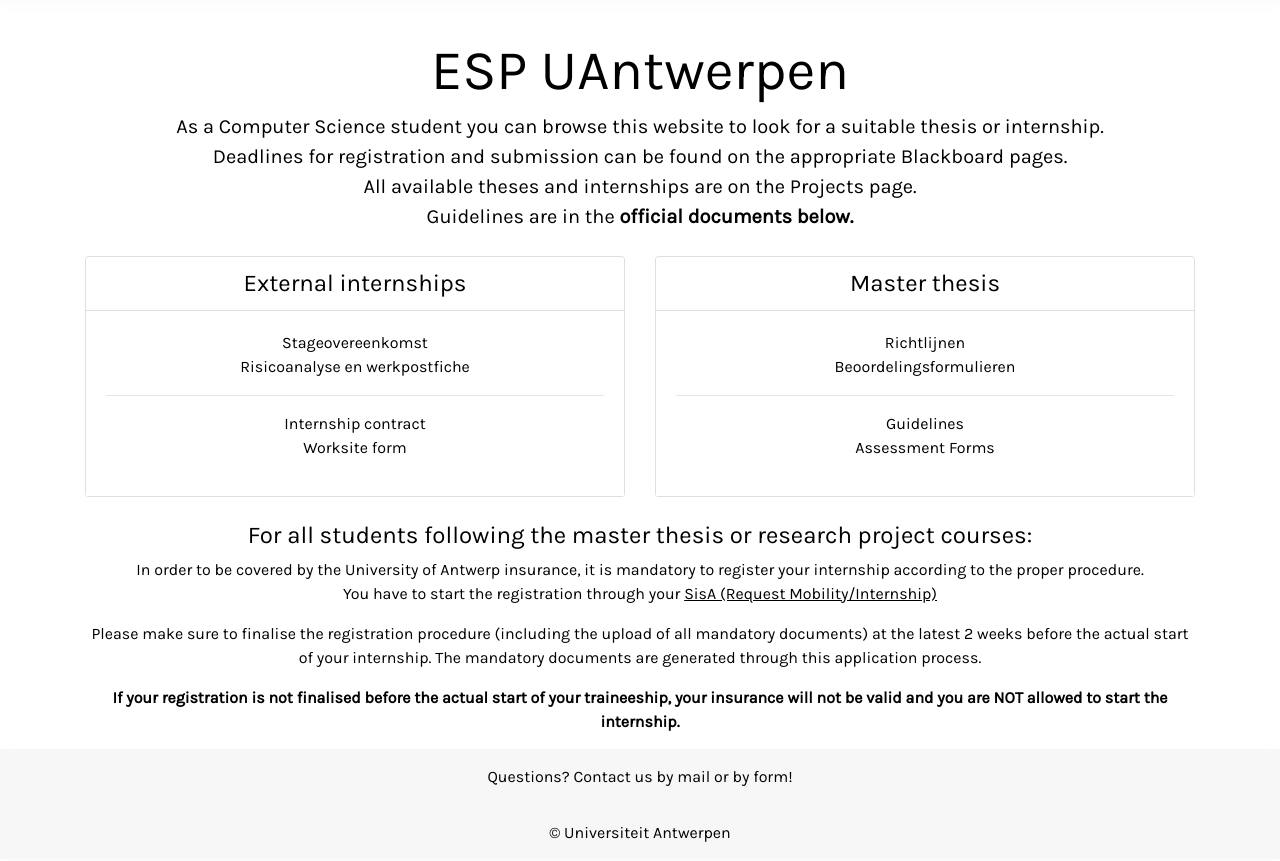
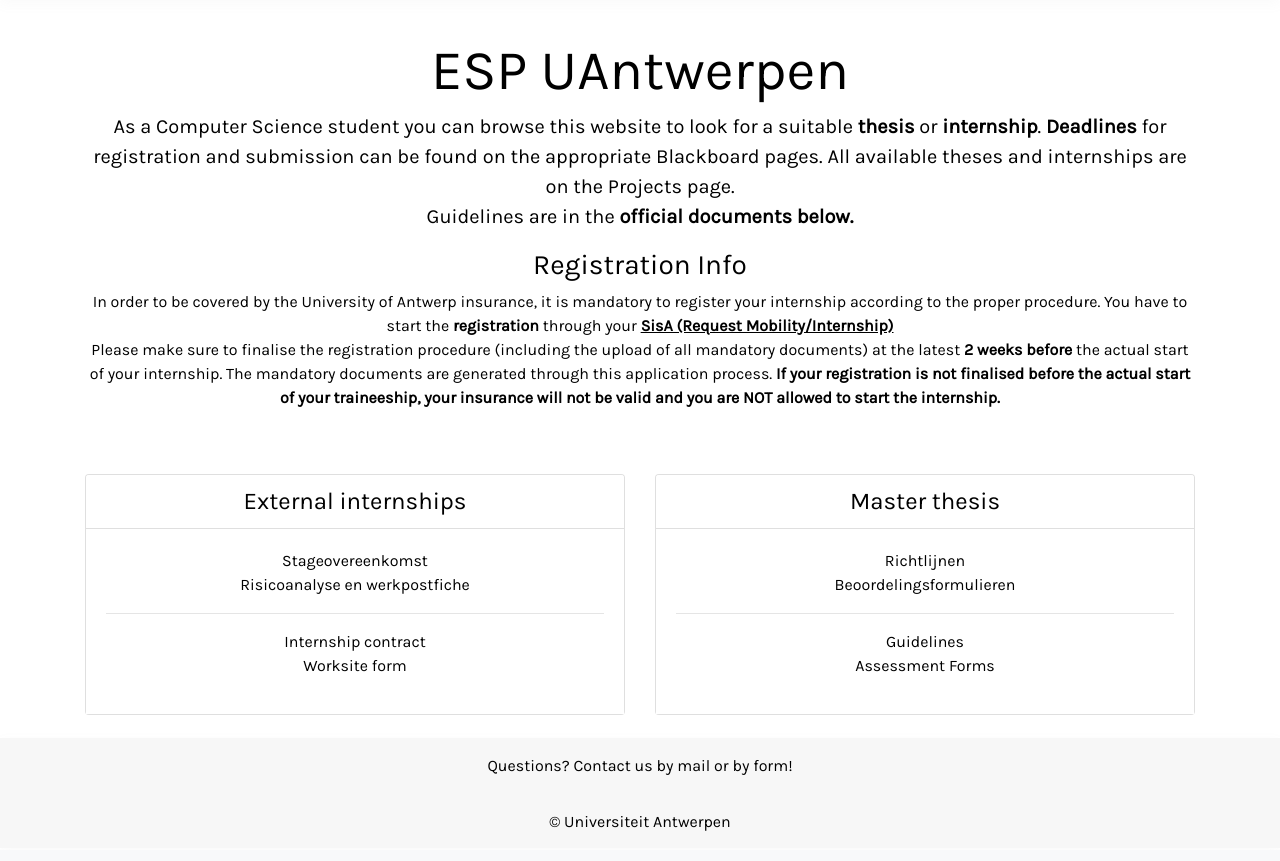
Before and after one commit to StephenPauwels/esp-uantwerpen, a Flask app: page / in a window 1280 px wide. Shown: the part 63-924 px from the top of the page. After the commit the page ends 894 px from the top, so only its background shows below. Run offline with Flask 2, Linux system fonts and the light colour scheme; some libraries are stand-ins or nearby versions.

Commit message:
Home content styling

```diff
--- a/src/main.py
+++ b/src/main.py
@@ -88,7 +88,8 @@
 @login_manager.user_loader
 def load_user(user_id):
     u = ldap.get_user(user_id)
-    if user_id == 's0173496':
+    extra_admins = config_data.get('student-admins', [])
+    if user_id in extra_admins:
         u.role = 'admin'
     return u
 
--- a/src/templates/home_content_en.html
+++ b/src/templates/home_content_en.html
@@ -2,19 +2,44 @@
     <h1 class="display-4">
         ESP UAntwerpen
     </h1>
- <p style="font-size: 1.25em;">
-  As a Computer Science student you can browse this website to look for a suitable thesis or internship.
-  <br/>
-  Deadlines for registration and submission can be found on the appropriate Blackboard pages.
-  <br/>
+    <p style="font-size: 1.25rem">
+        As a Computer Science student you can browse this website to look for a suitable <strong>thesis</strong> or <strong>internship</strong>.
+        <strong>Deadlines</strong> for registration and submission can be found on the appropriate Blackboard pages.
         All available theses and internships are on the Projects page.
-  <br/>
+        <br>
         Guidelines are in the
         <strong>
             official documents below.
         </strong>
     </p>
+
+    <h3>
+        Registration Info
+    </h3>
+    <p>
+        In order to be covered by the University of Antwerp insurance, it is mandatory to register your internship according
+        to the proper procedure.
+        You have to start the <strong>registration</strong> through your
+        <strong>
+        <u>
+            <a href="https://studhelp.uantwerpen.be/ro_helpdesk/knowledgebase.php?article=229">
+                SisA (Request Mobility/Internship)
+            </a>
+        </u>
+    </strong>
+        <br>
+        Please make sure to finalise the registration procedure (including the upload of all mandatory documents)
+        at the latest <strong>2 weeks before</strong> the actual start of your internship.
+        The mandatory documents are generated through this application process.
+        <strong>
+        If your registration is not finalised before the actual start of your traineeship, your insurance will not be
+        valid and you are NOT allowed to start the internship.
+        </strong>
+    </p>
+
+    <br>
 </div>
+
 <div class="card-deck my-4 text-center">
     <div class="card">
         <div class="card-header">
@@ -177,22 +202,3 @@
         </div>
     </div>
 </div>
-<div class="text-center">
-
- <h4>
-For all students following the master thesis or research project courses:
-</h4>
-In order to be covered by the University of Antwerp insurance, it is mandatory to register your internship according to the proper procedure.
-  <p >
-You have to start the registration through your
-<u><a href="https://studhelp.uantwerpen.be/ro_helpdesk/knowledgebase.php?article=229">SisA (Request Mobility/Internship)</a></u>
-  <p>
-Please make sure to finalise the registration procedure (including the upload of all mandatory documents)
-at the latest 2 weeks before the actual start of your internship.
-The mandatory documents are generated through this application process.
-  <p><strong>
-If your registration is not finalised before the actual start of your traineeship, your insurance will not be valid and you are NOT allowed to start the internship.
-</strong>
-  <p>
- </p>
-</div>
```
Lines whose indentation alone changed are shown as unchanged.
